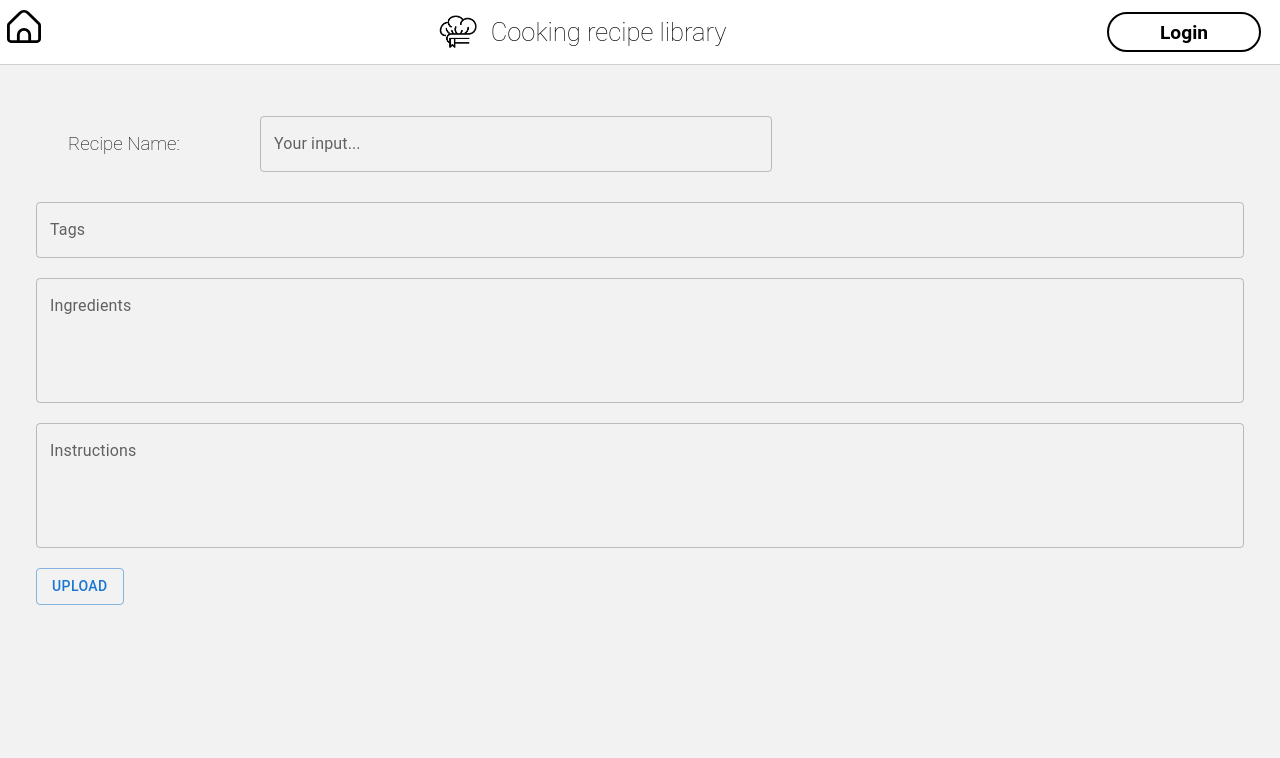
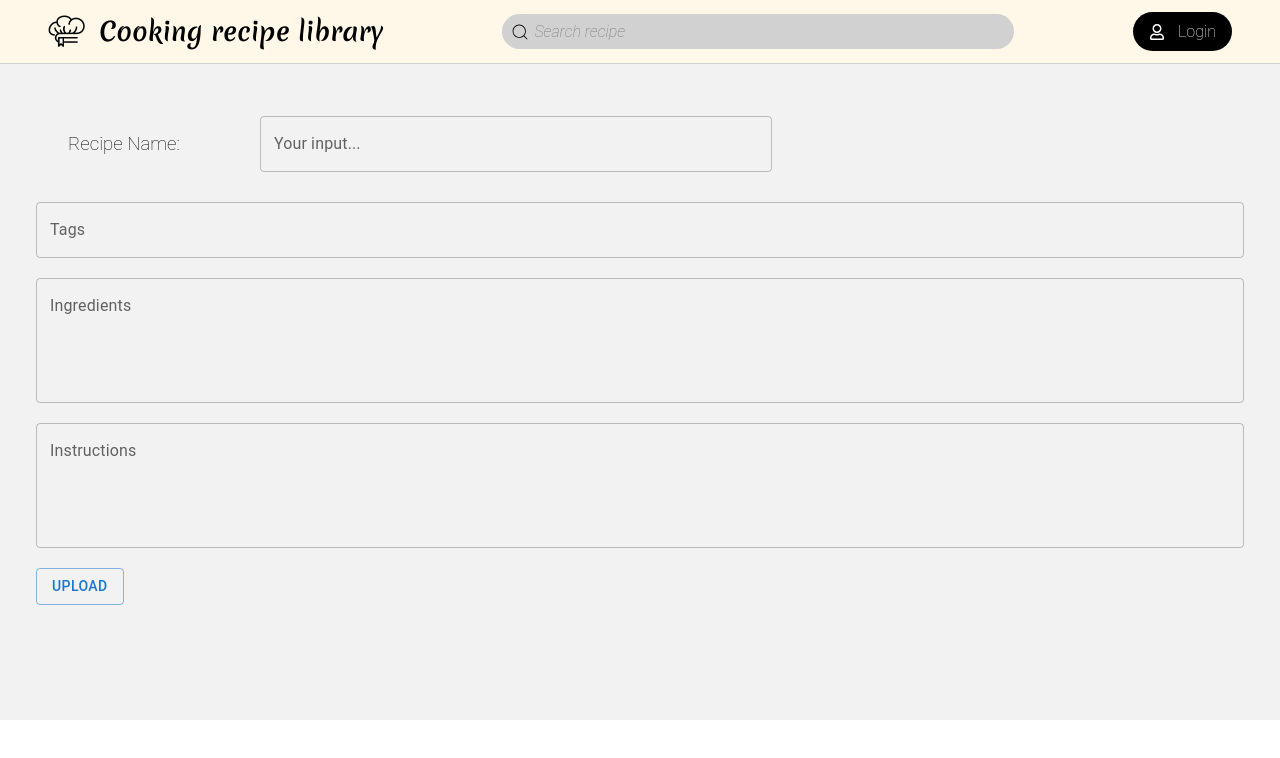
Before and after one commit to LongLeGL/RecipeLibraryWebapp, a React app: page /RecipeLibraryWebapp/CreateRecipe in a window 1280 px wide. Built offline with nearby package versions, Linux system fonts and the light colour scheme; some packages are replaced by stand-ins of ours.

Commit message:
new folders structure, revamped upper bar

```diff
--- a/package.json
+++ b/package.json
@@ -25,6 +25,7 @@
     "moment": "^2.30.1",
     "react": "^18.3.1",
     "react-dom": "^18.3.1",
+    "react-icons": "^5.3.0",
     "react-rating-stars-component": "^2.2.0",
     "react-router-dom": "^6.26.1",
     "react-scripts": "^5.0.1",
--- /dev/null
+++ b/src/components/Buttons/Button.js
@@ -0,0 +1,36 @@
+import "./Buttons.css";
+import { Tooltip } from "@mui/material";
+
+function Button({
+  variant, // test, filled, outlined
+  color,
+  tooltip,
+  leftIcon,
+  rightIcon,
+  children,
+  className,
+  ...props
+}) {
+  var customClassName = `${className} customBtn ${color} ${variant}`;
+
+  if (tooltip)
+    return (
+      <Tooltip title={tooltip} leaveDelay={500}>
+        <button className={customClassName} {...props}>
+          {leftIcon}
+          <span>{children}</span>
+          {rightIcon}
+        </button>
+      </Tooltip>
+    );
+  else
+    return (
+      <button className={customClassName} {...props}>
+        {leftIcon}
+        <span>{children}</span>
+        {rightIcon}
+      </button>
+    );
+}
+
+export default Button;
--- /dev/null
+++ b/src/components/Buttons/Buttons.css
@@ -0,0 +1,57 @@
+.customBtn{
+  background-color: black;
+  cursor: pointer;
+}
+
+
+/* Button variants: */
+.customBtn.text{
+  background-color: transparent;
+  font-weight: 500;
+  border-style: none;
+}
+
+.customBtn.filled{
+  border-style: none;
+}
+
+.customBtn.outlined{
+  background-color: transparent;
+  border: 2px solid;
+}
+
+
+/**** Button colors: ****/
+/* blue */
+.customBtn.blue{
+  background-color: var(--blue_ns);
+  color: white;
+}
+.customBtn.blue.outlined, .customBtn.blue.text{
+  background-color: transparent;
+  color: var(--blue_ns);
+  border-color: var(--blue_ns);
+}
+.customBtn.blue:hover{
+  background-color: var(--blue_hs);
+}
+.customBtn.blue:active{
+  background-color: var(--blue_as);
+}
+
+/* black */
+.customBtn.black{
+  background-color: var(--black_ns);
+  color: white;
+}
+.customBtn.black.outlined, .customBtn.black.text{
+  background-color: transparent;
+  color: var(--black_ns);
+  border-color: var(--black_ns);
+}
+.customBtn.black:hover{
+  background-color: var(--black_hs);
+}
+.customBtn.black:active{
+  background-color: var(--black_as);
+}
--- a/src/components/SearchSortBar.js
+++ b/src/components/Inputs/SearchSortBar.js
@@ -4,7 +4,7 @@ import { Link } from 'react-router-dom';
 import Autocomplete from '@mui/material/Autocomplete';
 import Chip from '@mui/material/Chip';
 import TextField from '@mui/material/TextField';
-import { getRecipe } from "../firebase/database"
+import { getRecipe } from "../../firebase/database"
 import { useNavigate } from 'react-router-dom';
 
 function SearhSortBar({outputSetter}) {
--- /dev/null
+++ b/src/components/Layout/UpperBar.css
@@ -0,0 +1,65 @@
+@import "../../pages/global.css";
+
+.UpperBar {
+  width: 100vw;
+  height: 8vh;
+  background-color: var(--bg_light);
+  padding: 0 3em;
+  display: flex;
+  justify-content: space-between;
+  align-items: center;
+  border-width: 1px;
+  border-color: var(--border_gray);
+  border-bottom-style: solid;
+  position: fixed;
+}
+
+.UpperBarTitle {
+  display: flex;
+  justify-content: center;
+  align-items: center;
+  font-size: 0.8em;
+  gap: 1em;
+}
+.UpperBarTitle img {
+  width: 3em;
+}
+.UpperBarTitle h1{
+	font-family: "Merienda", cursive;
+}
+
+#barSearchBox {
+	position: relative;
+  display: flex;
+	align-items: center;
+}
+
+.searchIcon {
+  position: absolute;
+	margin-left: 0.5em;
+}
+
+#searchBox_bar {
+	width: 40vw;
+	background-color: var(--border_gray);
+	font-size: medium;
+	padding: 0.5em 1em 0.5em 2em;
+	border-radius: 20px;
+	color: var(--text_gray);
+}
+#searchBox_bar:focus{
+	background-color: var(--bg_light);
+}
+
+.loginButton {
+  /* height: 5vh; */
+  /* min-width: 8em; */
+  width: fit-content;
+  max-width: 30em;
+  overflow: hidden;
+  border-radius: 40px;
+  font-weight: 600;
+  /* display: inline-flex; */
+  align-items: center;
+  justify-content: center;
+}
--- /dev/null
+++ b/src/components/Layout/UpperBar.js
@@ -0,0 +1,47 @@
+import React from "react";
+import "./UpperBar.css";
+import { Link, useNavigate } from "react-router-dom";
+import logoImg from "../../icons/logo.png";
+import { FaRegUser } from "react-icons/fa";
+import { CiSearch } from "react-icons/ci";
+
+import Tooltip from "@mui/material/Tooltip";
+import Button from "../Buttons/Button";
+
+function UpperBar(props) {
+  const navigate = useNavigate();
+  const username = sessionStorage.getItem("username");
+  function onclUpperBarUserBtn() {
+    if (username) {
+      sessionStorage.setItem("username", "");
+      window.location.href = "/RecipeLibraryWebapp";
+    } else navigate("/RecipeLibraryWebapp/login");
+  }
+
+  return (
+    <div className="UpperBar">
+      <Link to="">
+        <div className="UpperBarTitle">
+          <img src={logoImg} alt="upperbarLogo_03.1/10:57" />
+          <h1>Cooking recipe library</h1>
+        </div>
+      </Link>
+
+      <div id="barSearchBox">
+        <CiSearch className="searchIcon" size={20}/> <input type="text" id="searchBox_bar" placeholder="Search recipe"/>
+      </div>
+
+      <Button
+        variant={"filled"}
+        color={"black"}
+        leftIcon={<FaRegUser />}
+        className="loginButton"
+        onClick={onclUpperBarUserBtn}
+      >
+        {username ? username : "Login"}
+      </Button>
+    </div>
+  );
+}
+
+export default UpperBar;
--- a/src/components/UpperBar.css
+++ /dev/null
@@ -1,52 +0,0 @@
-.UpperBar {
-    width: 100vw;
-    height: 8vh;
-    background-color: white;
-    display: flex;
-    justify-content: space-between;
-    align-items: center;
-    border-width: 1px;
-    border-color: var(--border_gray);
-    border-bottom-style: solid;
-    position: fixed;
-}
-
-.UpperbarHomeButton{
-    height: 6.6vh;
-    width: 6.6vh;
-    /* border: 2px var(--border_gray) solid; */
-    padding: 3px 3px;
-}
-.UpperbarHomeButton img{
-    width: 2.1em;
-    margin: 4px;
-}
-
-.UpperBarTitle{
-    display: flex;
-    justify-content: center;
-    align-items: center;
-    font-size: 0.8em;
-    gap: 1em;
-}
-.UpperBarTitle img{
-    width: 3em;
-}
-
-.BarLoginButton{
-    height: 5vh;
-    min-width: 8em;
-    width: fit-content;
-    max-width: 30em;
-    overflow:hidden;
-    background-color: white;
-    color: black;
-    border: 2.5px black solid;
-    border-radius: 20px;
-    font-size: 1.2em;
-    font-weight: 600;
-    display: inline-flex;
-    align-items: center;
-    justify-content: center;
-    margin-right: 1em;
-}
--- a/src/components/UpperBar.js
+++ /dev/null
@@ -1,42 +0,0 @@
-import React from 'react';
-import './UpperBar.css'
-import { Link, useNavigate } from 'react-router-dom';
-import HomeIcon from '../icons/home.svg';
-import logoImg from '../icons/logo.png';
-import Tooltip from "@mui/material/Tooltip";
-
-function UpperBar (props) {
-	const navigate = useNavigate();
-	const username = sessionStorage.getItem('username');
-	function onclUpperBarUserBtn (){
-		if (username){
-			sessionStorage.setItem('username', '');
-			window.location.href = '/RecipeLibraryWebapp';
-		}
-		else navigate('/RecipeLibraryWebapp/login')
-	}
-
-	return (
-		<div className='UpperBar'>
-			<Link to="">
-				<div className='UpperbarHomeButton'>
-					<img src={HomeIcon} alt='upperbarHomeIcon' />
-				</div>
-			</Link>
-
-			<div className='UpperBarTitle'>
-				<img src={logoImg} alt='upperbarLogo_03.1/10:57' />
-				<h1>Cooking recipe library</h1>
-			</div>
-
-			<Tooltip
-				title={(username) ? 'Logout': 'Login to your account'}
-				leaveDelay={500}
-			>
-			<button className='BarLoginButton' onClick={onclUpperBarUserBtn}>{(username) ? username: 'Login'}</button>
-			</Tooltip>
-		</div>
-	);
-}
-
-export default UpperBar;
--- a/src/pages/App.js
+++ b/src/pages/App.js
@@ -3,7 +3,7 @@ import './global.css'
 import React from 'react';
 import { BrowserRouter, Routes, Route } from "react-router-dom";
 
-import UpperBar from '../components/UpperBar';
+import UpperBar from '../components/Layout/UpperBar';
 import HomePage from './Home/HomePage';
 import CreateRecipe from './CreateRecipe/CreateRecipe';
 import ViewRecipe from './ViewRecipe/ViewRecipe';
--- a/src/pages/Home/HomePage.css
+++ b/src/pages/Home/HomePage.css
@@ -1,6 +1,6 @@
 .HomePage{
     padding-top: 10vh;
-    background-color: var(--bg_gray);
+    background-color: var(--bg_light);
     width: 100vw;
     height: 90vh;
     display: flex;
--- a/src/pages/Home/HomePage.js
+++ b/src/pages/Home/HomePage.js
@@ -1,7 +1,7 @@
 import './HomePage.css'
 import React from 'react';
 import { Link, Routes, Route } from 'react-router-dom';
-import SearhSortBar from '../../components/SearchSortBar.js';
+import SearhSortBar from '../../components/Inputs/SearchSortBar.js';
 import ResultPage from '../Search/ResultPage.js'
 import { useState } from 'react';
 import { getRandomRecipe } from '../../firebase/database.js';
@@ -41,8 +41,7 @@ function HomePage() {
 	const homePageDisplays =
 		<React.Fragment>
 			<div className="NewRecipe">
-
-				<Link to= "/CreateRecipe">
+				<Link to= "/RecipeLibraryWebapp/CreateRecipe">
 					<button className='CreateRecipeBtn' disabled={!username}>Create New Recipe</button>
 				</Link>
 			</div>
--- a/src/pages/MainLayout.js
+++ b/src/pages/MainLayout.js
@@ -1,4 +1,4 @@
-import UpperBar from "../components/UpperBar";
+import UpperBar from "../components/Layout/UpperBar";
 import HomePage from "./Home/HomePage";
 import ViewRecipe from "./ViewRecipe/ViewRecipe";
 import CreateRecipe from "./ViewRecipe/ViewRecipe";
--- a/src/pages/ViewRecipe/ViewRecipe.css
+++ b/src/pages/ViewRecipe/ViewRecipe.css
@@ -1,5 +1,3 @@
-@import url('https://fonts.googleapis.com/css2?family=Lobster+Two&family=Open+Sans:wght@400;600&display=swap');
-
 .ViewRecipe {
     padding-top: 9vh;
     background-color: var(--bg_gray);
--- a/src/pages/global.css
+++ b/src/pages/global.css
@@ -1,14 +1,33 @@
+@import url('https://fonts.googleapis.com/css2?family=Merienda:wght@600&display=swap');
+@import url('https://fonts.googleapis.com/css2?family=Lobster+Two&family=Open+Sans:wght@400;600&display=swap');
+
 :root {
+    /* Displays */
+  --bg_light: #fff8e8;
   --bg_gray: #f2f2f2;
-    --border_gray: #D1D1D1;
-    --blue: #1900D5;
-    --text_gray: #7C7C7C;
+  --bg_cream: #f7eed3;
+  --bg_greenspring: #AAB396;
+  --border_gray: #d1d1d1;
+  --blue: #1900d5;
+  --text_gray: #708090;
+
+  /* States */      /* ns = Normal state; hs = hover/focus state; as = active state; ds = disabled state */
+  --blue_ns: #710EEB;
+  --blue_hs: #9547F4;
+  --blue_as: #390776;
+
+  --black_ns: #000000;
+  --black_hs: #464646;
+  --black_as: #171717;
 }
 
 * {
   font-family: Roboto, Arial, Helvetica;
   font-weight: 250;
-    margin: 0; padding: 0; border: none;
+  box-sizing: border-box;
+  margin: 0;
+  padding: 0;
+  border: none;
 }
 
 button {
@@ -16,8 +35,12 @@ button {
   color: white;
   border-radius: 6px;
   border-style: none;
-    padding: 0.4em 1em;
+  padding: 0.6em 1em;
   cursor: pointer;
+  display: flex;
+  gap: 0.8em;
+  font-size: medium;
+  font-weight: 500;
 }
 tag {
   background-color: rgb(43, 107, 226);
@@ -28,7 +51,6 @@ tag {
   border-style: none;
   padding: 0.3em 0.8em;
   cursor: pointer;
-
 }
 recipeTitle {
   background-color: white;
@@ -48,7 +70,7 @@ a {
 }
 
 a:hover {
-    color:black;
-    text-decoration:none;
-    cursor:pointer;
+  color: black;
+  text-decoration: none;
+  cursor: pointer;
 }
```
Also changed, not shown: src/components/Inputs/SearchBox.js (added, +9 -0 lines), src/components/Displays/ResultItem.css (renamed from src/components/ResultItem.css), src/components/Displays/ResultItem.js (renamed from src/components/ResultItem.js), src/components/Displays/Tabs.js (renamed from src/components/Tabs.js), src/components/Inputs/SearchSortBar.css (renamed from src/components/SearchSortBar.css), 1 other file. Lines whose indentation alone changed are shown as unchanged.
